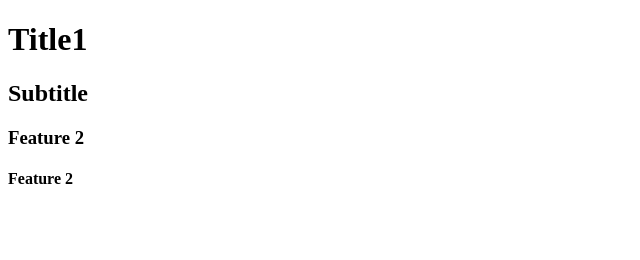
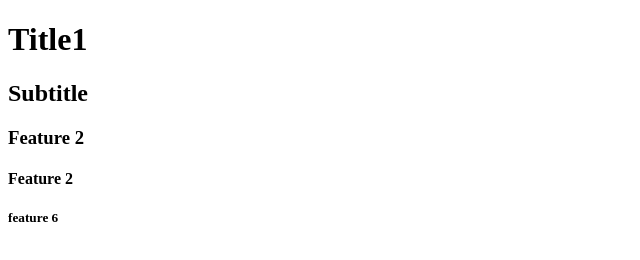
Before and after one commit to alijdn/Demo, a plain HTML site: page index.html in a window 1280 px wide. Shown: the full height of the page, 0-640 px from the left. Drawn offline with Linux system fonts and the light colour scheme.

Commit message:
adding more features

```diff
--- a/index.html
+++ b/index.html
@@ -11,5 +11,6 @@
     <h2>Subtitle</h2>
     <h3>Feature 2</h3>
     <h4>Feature 2</h4>
+    <h5>feature 6</h5>
 </body>
 </html>
```
